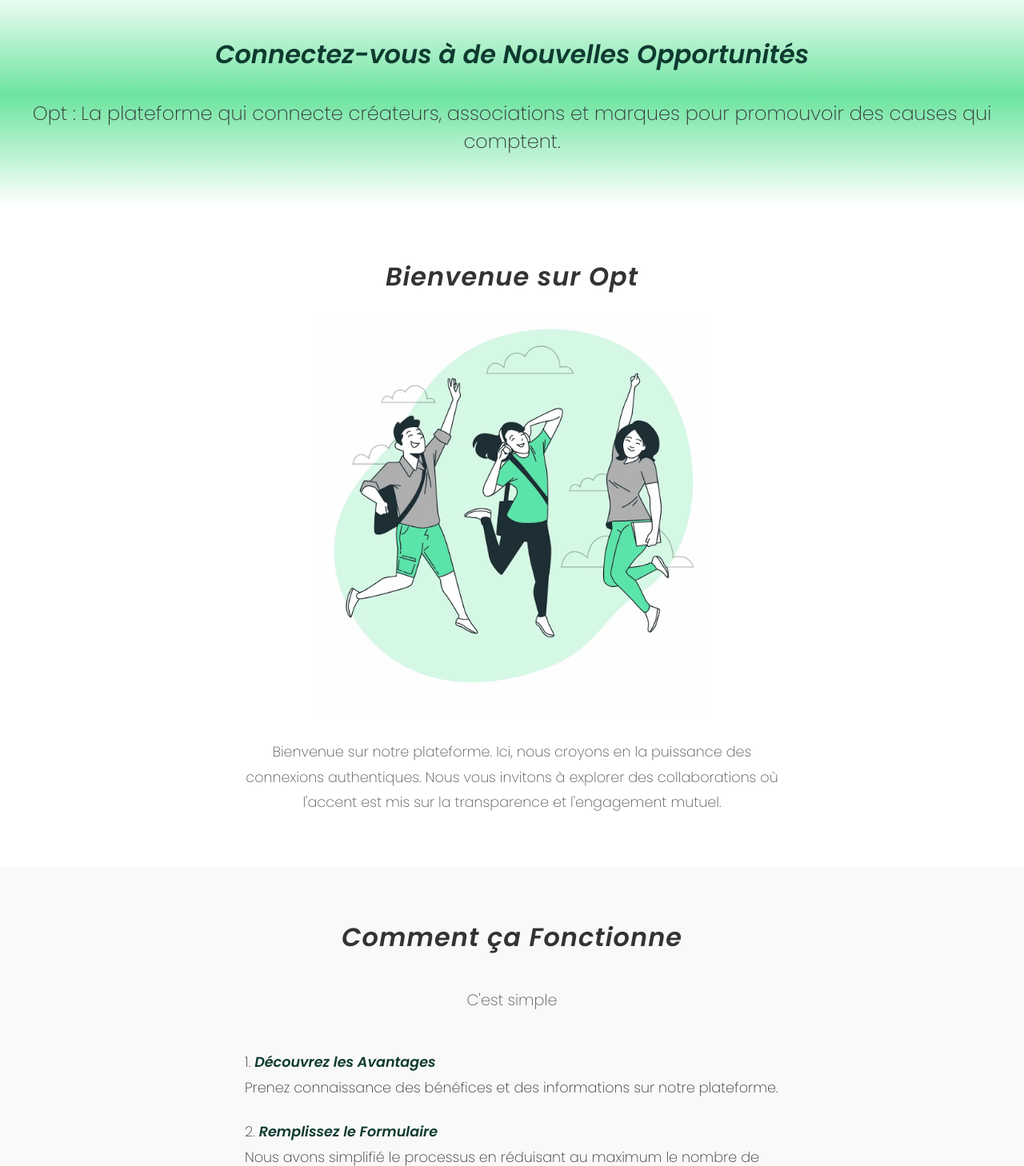
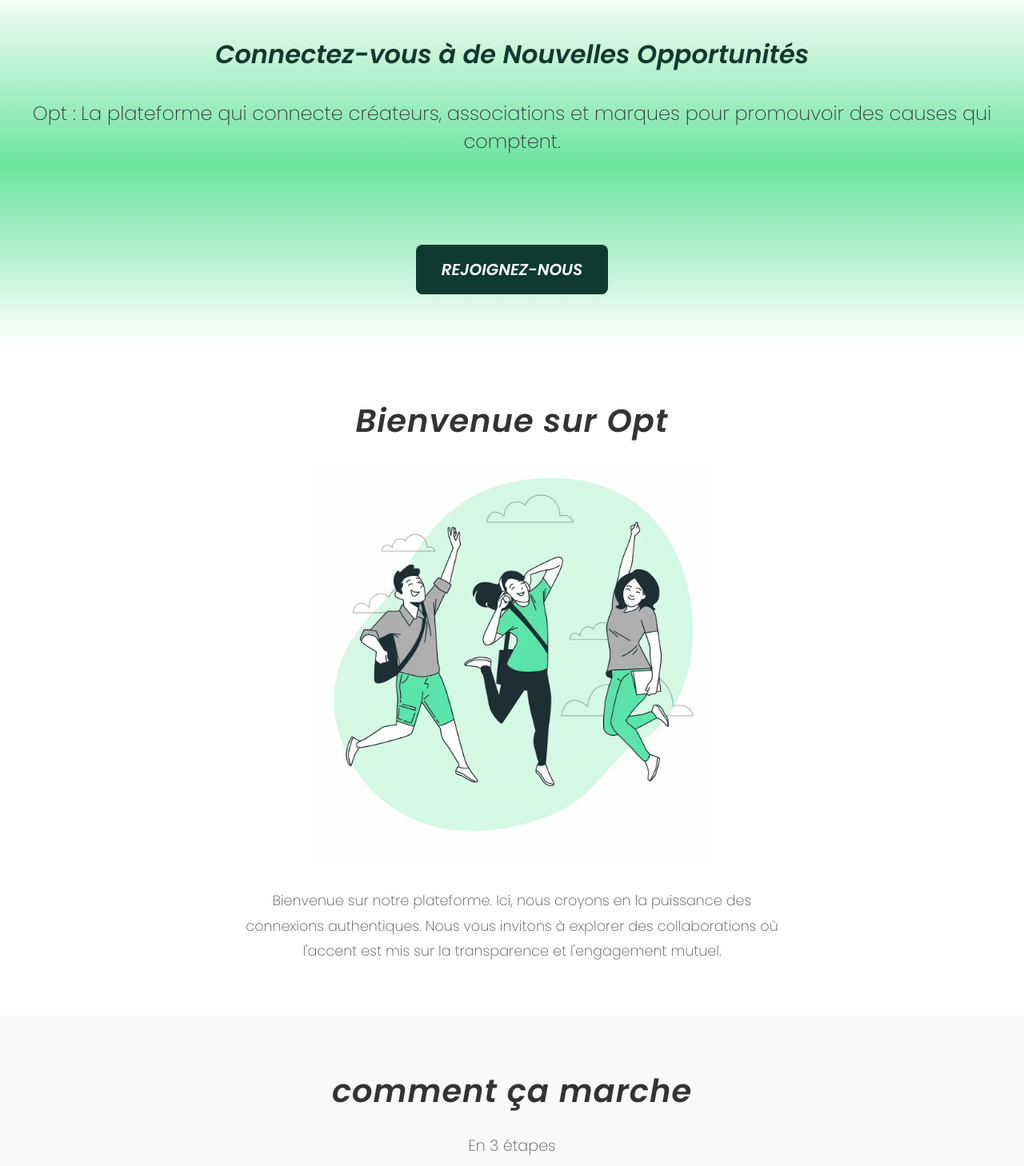
Before and after one commit to Fatih-dev74/Opt, a website: page index.html in a window 1280 px wide. Shown: the part 100-1558 px from the top of the page at 80% size. Drawn offline with Linux system fonts and the light colour scheme.

Commit message:
modification de certain texte et icone, ajout du bouton appel a l'action dans la premiere section

```diff
--- a/index.html
+++ b/index.html
@@ -9,7 +9,7 @@
     <link rel="preconnect" href="https://fonts.gstatic.com" crossorigin>
     <link rel="preload" href="https://fonts.googleapis.com/css2?family=Poppins:ital,wght@0,200;1,600&display=swap" as="style" onload="this.onload=null;this.rel='stylesheet'">
     <!-- CSS -->
-    <link rel="stylesheet" href="./styles.min.css">
+    <link rel="stylesheet" href="./style.min.css">
 </head>
 <body>
     <header class="header">
@@ -26,7 +26,7 @@
             <nav class="nav-menu">
                 <ul>
                     <li><a href="#Introduction">Introduction</a></li>
-                    <li><a href="#how-it-works">Comment ça Fonctionne ?</a></li>
+                    <li><a href="#how-it-works">comment ça marche</a></li>
                     <li><a href="#about">Les avantages</a></li>
                     <li><a href="#contact">Contactez-nous</a></li>
                 </ul>
@@ -38,7 +38,9 @@
     <section class="main-section">
         <h1 class="main-title">Connectez-vous à de Nouvelles Opportunités</h1>
         <p class="main-subtitle">Opt : La plateforme qui connecte créateurs, associations et marques pour promouvoir des causes qui comptent.</p>
+        <a href="#collaboration-form" class="cta-button">Rejoignez-nous</a>
     </section>
+
 
     <!-- Section Introduction -->
     <section id="Introduction" class="introduction-section">
@@ -66,8 +68,8 @@
 
     <!-- Section Comment ça Fonctionne -->
     <section id="how-it-works" class="how-it-works-section">
-        <h2 class="how-it-works-title">Comment ça Fonctionne</h2>
-        <p class="how-it-works-intro">C'est simple</p>
+        <h2 class="how-it-works-title">comment ça marche</h2>
+        <p class="how-it-works-intro">En 3 étapes</p>
         <ol class="how-it-works-steps">
             <li>
                 <strong>Découvrez les Avantages</strong> <br>
@@ -84,9 +86,9 @@
                 Nous travaillerons ensemble pour créer des offres adaptées à vos besoins.
             </li>
         </ol>
-        <p class="how-it-works-outro">Rejoignez-nous facilement et commencez votre parcours avec Opt !</p>
+        <p class="how-it-works-outro">Rejoignez-nous facilement et commencez votre parcours avec Opt</p>
         <button class="cta-button" onclick="window.location.href='#contact'">
-            Collaborer avec l’équipe Opt
+            Collaborer avec Opt
         </button>
     </section>
 
@@ -179,7 +181,7 @@
                 <p>&copy; 2025 Opt. Tous droits réservés.</p>
                 <p class="footer-mentions">
                     Hébergé par [Nom de l’hébergeur]. Contact :
-                    <a href="mailto:contact@opt.com" class="footer-email">optweare@etik.com</a>.
+                    <a href="mailto:contact@opt.com" class="footer-email">optweare@etik.com</a>
                 </p>
             </div>
 
--- a/styles.css
+++ b/style.css
@@ -125,7 +125,7 @@ html {
 }
 
 .main-title {
-    font-size: 3rem;
+    font-size: 2rem;
     color: #0e3a30;
     font-weight: 600;
     font-style: italic;
@@ -135,6 +135,25 @@ html {
 .main-subtitle {
     font-size: 1.5rem;
     color: #333;
+    margin-bottom: 5rem; /* Ajout d'un espacement supplémentaire avant le bouton */
+}
+/* Styles pour le bouton d'appel à l'action */
+.main-section .cta-button {
+    display: inline-block;
+    padding: 1rem 2rem;
+    font-size: 1.25rem;
+    font-weight: bold;
+    color: #ffffff;
+    background-color: #0e3a30;
+    border: none;
+    border-radius: 8px;
+    text-decoration: none;
+    transition: background-color 0.3s ease, transform 0.2s ease;
+}
+
+.main-section .cta-button:hover {
+    background-color: #094d3c;
+    transform: scale(1.05); /* Légère mise en avant au survol */
 }
 
 /* Section Introduction */
```
Also changed, not shown: style.min.css (added), styles.min.css (deleted).
